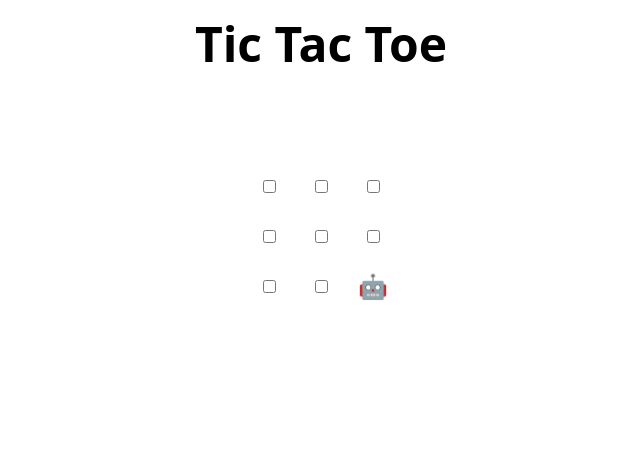
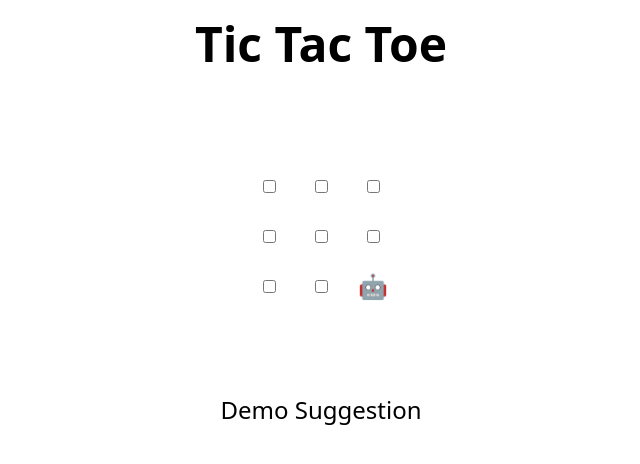
Before and after one commit to Preet0997/review-pull-request, a plain HTML site: page index.html in a window 1280 px wide. Shown: the whole page, without its empty margins (319-959 px from the left). Drawn offline with Linux system fonts and the light colour scheme.

Commit message:
Update index.html
Demo Suggestion

```diff
--- a/index.html
+++ b/index.html
@@ -47,6 +47,7 @@
   </tr>
 </table>
 
+<p>Demo Suggestion</p>
 <h2 hidden>Game over, refresh to play again 🧑‍💻 🤖!</h2>
 
 <script>
```
